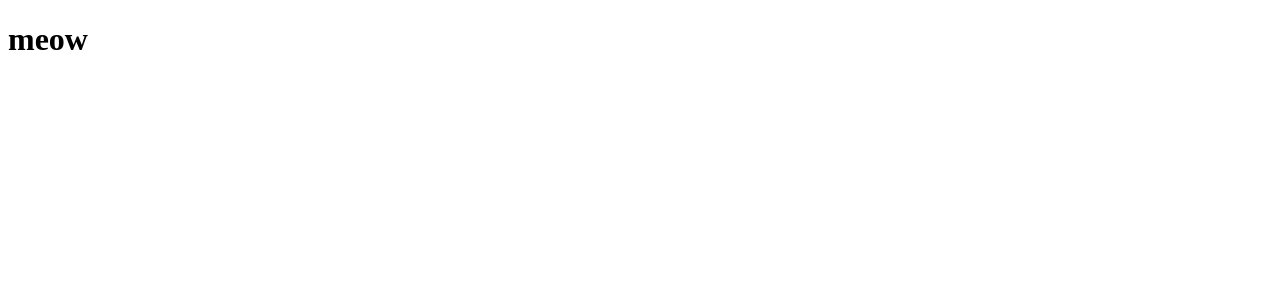
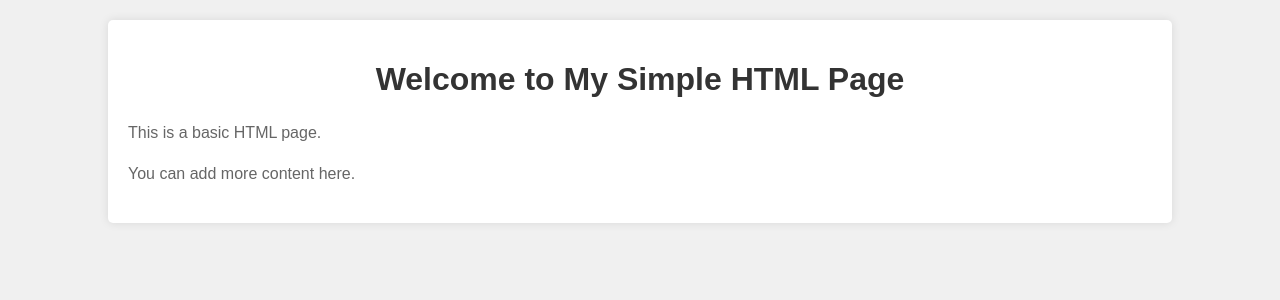
Before and after one commit to finnhet/praatplaat, a PHP site: page / in a window 1280 px wide. Before the commit the part shown is almost empty. Shown: the top 300 px of the page. Run offline with PHP 8.4, Linux system fonts and the light colour scheme.

Commit message:
Update index.php

```diff
--- a/index.php
+++ b/index.php
@@ -1,11 +1,39 @@
-<!DOCTYPE html>
+    <!DOCTYPE html>
 <html lang="en">
 <head>
     <meta charset="UTF-8">
     <meta name="viewport" content="width=device-width, initial-scale=1.0">
-    <title>meow</title>
+    <title>Simple HTML Page</title>
+    <style>
+        body {
+            font-family: Arial, sans-serif;
+            margin: 0;
+            padding: 0;
+            background-color: #f0f0f0;
+        }
+        .container {
+            width: 80%;
+            margin: 20px auto;
+            background-color: #fff;
+            padding: 20px;
+            border-radius: 5px;
+            box-shadow: 0 0 10px rgba(0, 0, 0, 0.1);
+        }
+        h1 {
+            text-align: center;
+            color: #333;
+        }
+        p {
+            line-height: 1.6;
+            color: #666;
+        }
+    </style>
 </head>
 <body>
-    <h1>meow</h1>
+    <div class="container">
+        <h1>Welcome to My Simple HTML Page</h1>
+        <p>This is a basic HTML page.</p>
+        <p>You can add more content here.</p>
+    </div>
 </body>
 </html>
```
